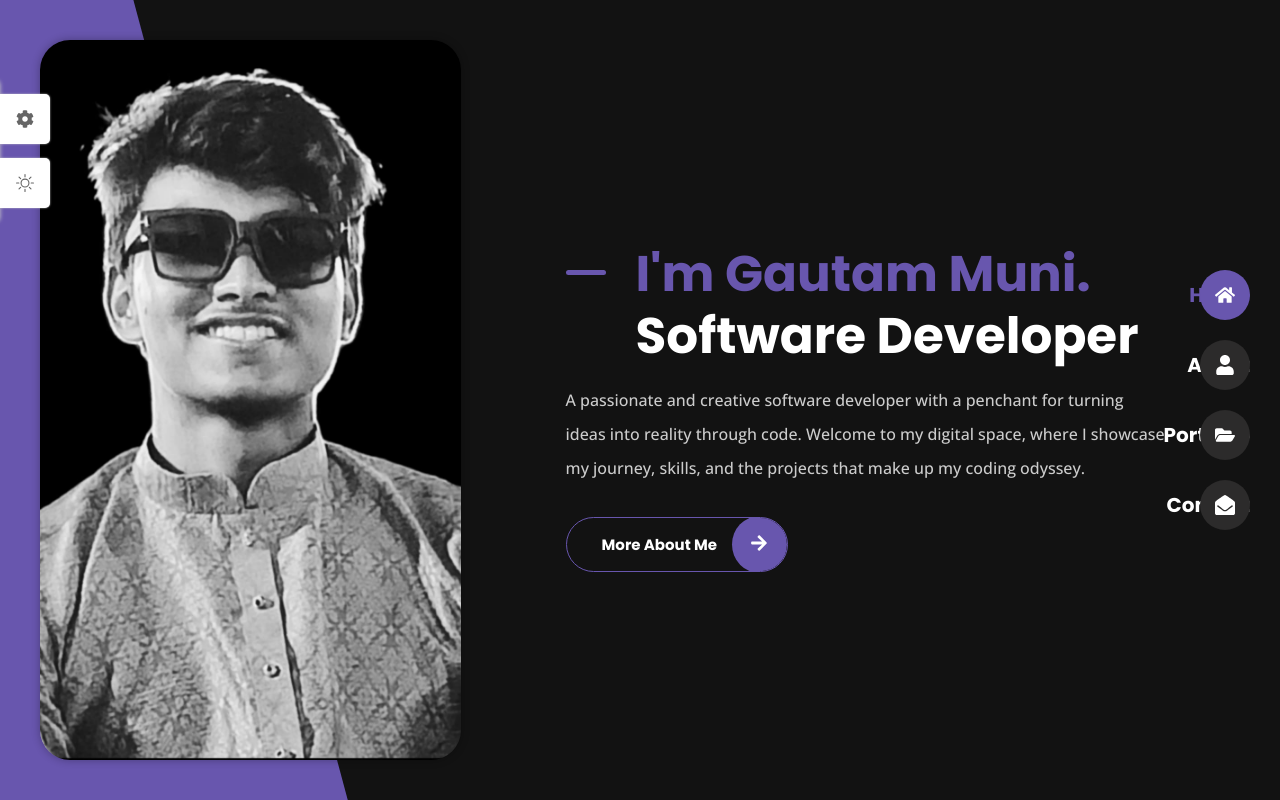
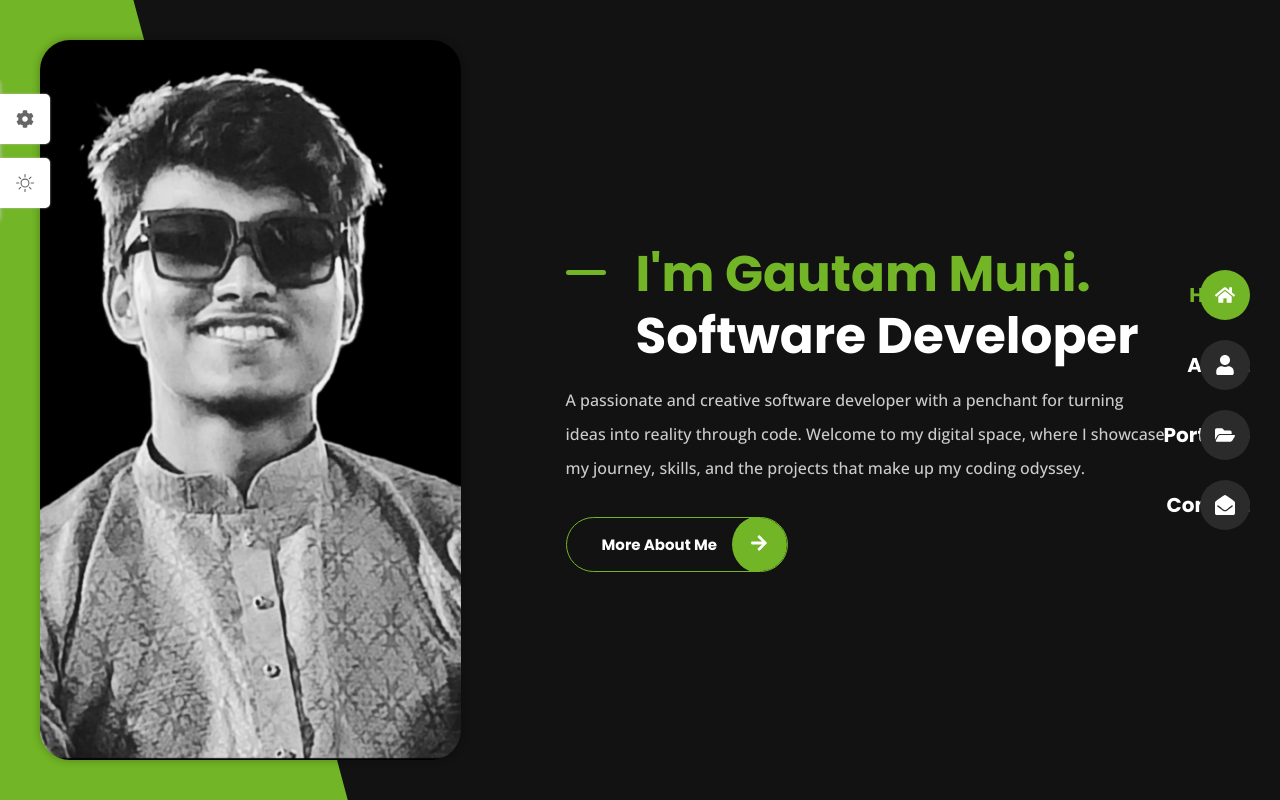
Before and after one commit to GautamVmuni/Personal-Portfolio, a React (Vite) app: page / in a window 1280 px wide. Built offline with nearby package versions, Linux system fonts and the light colour scheme.

Commit message:
changed Default color to green

```diff
--- a/src/Components/Themes.jsx
+++ b/src/Components/Themes.jsx
@@ -6,7 +6,7 @@ import { BsSun, BsMoon } from 'react-icons/bs';
 import './themes.css';
 
 const getLocalStorageColor = () => {
-    let color = 'hsl(252,35%, 51%)';
+    let color = 'hsl(88, 65%, 43%)';
     if(localStorage.getItem('color')){
         color = localStorage.getItem('color');
     }
```
